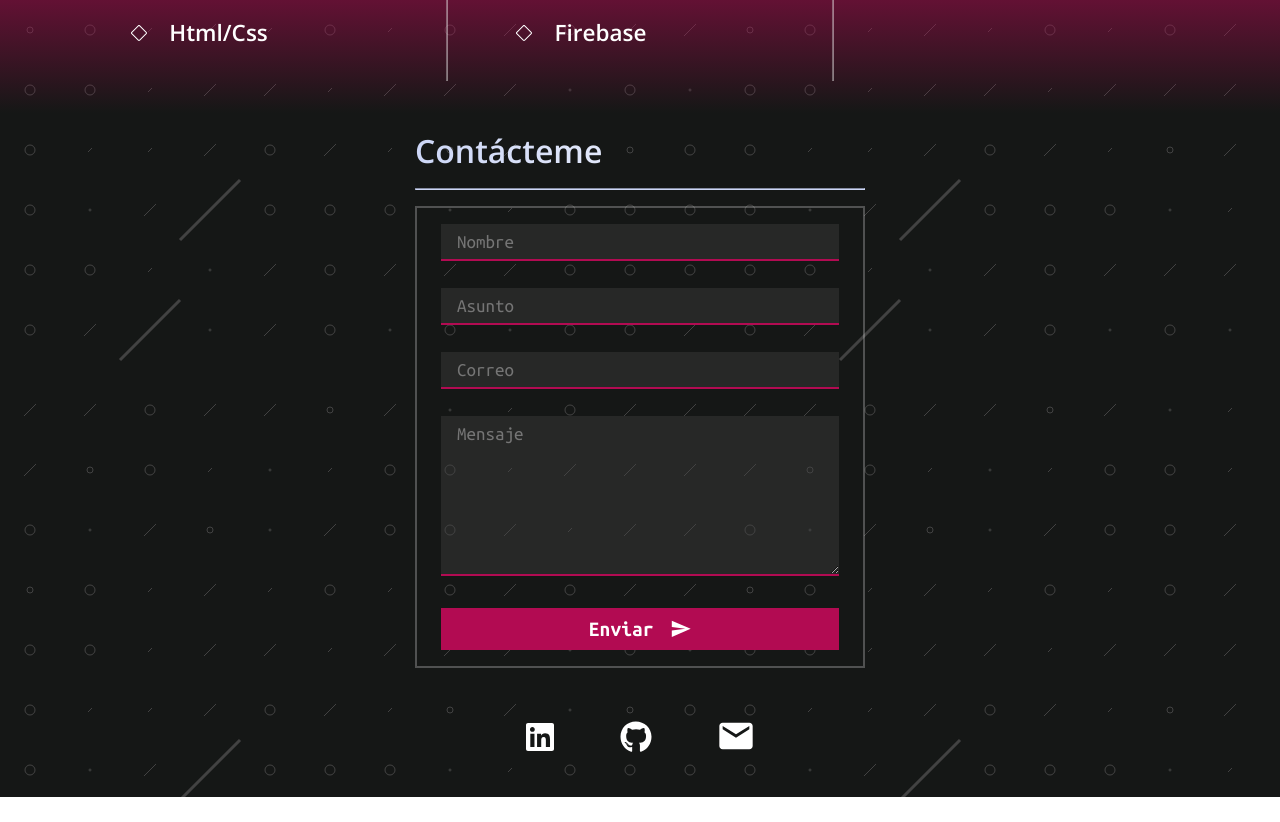
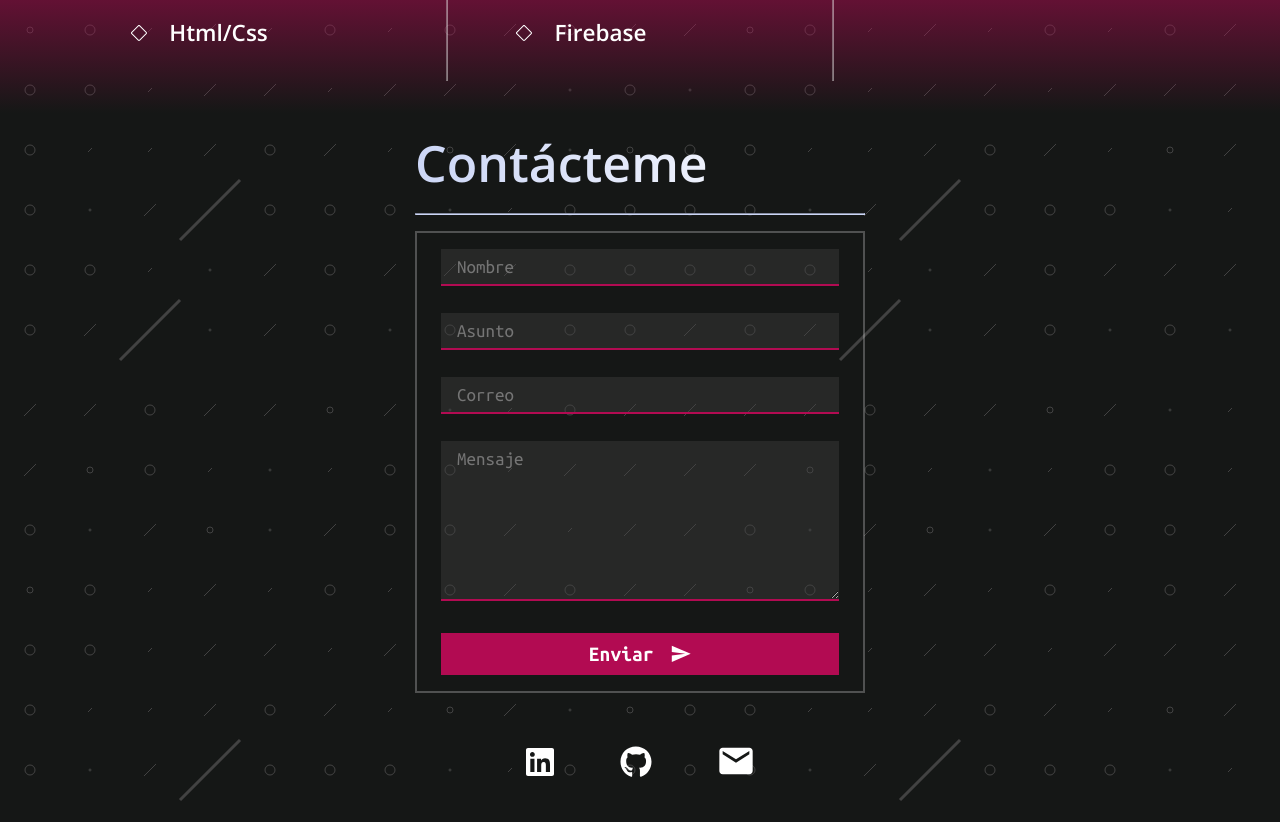
Before and after one commit to AndresJoaquinNino/my-web-site, a React (Create React App) app: page / in a window 1280 px wide. Shown: the part 1860-2682 px from the top of the page. Before the commit the page ends 2657 px from the top, so only its background shows below. Built offline with nearby package versions, Linux system fonts and the light colour scheme; the HTML template or start-up script is replaced by a standard one.

Commit message:
Adding new font size to the header

```diff
--- a/src/components/Contact.jsx
+++ b/src/components/Contact.jsx
@@ -51,7 +51,7 @@ const Contact = () => {
     return (
         <>
         <div className='page__contact' id='contact'>
-            <header className='gradient-text'>
+            <header className='page__contact-header gradient-text'>
                 <h1>{ translate('contact.header') }</h1>
                 <hr className='divider-secondary' />
             </header>
--- a/src/components/Contact.scss
+++ b/src/components/Contact.scss
@@ -5,6 +5,9 @@
 .page__contact{
     margin: 0 auto;
     width: min(100%,450px);
+    &-header{
+        font-size: fonts.$header;
+    }
     &__icons{
         font-size: 2rem;
         margin-bottom: 1rem;
```
